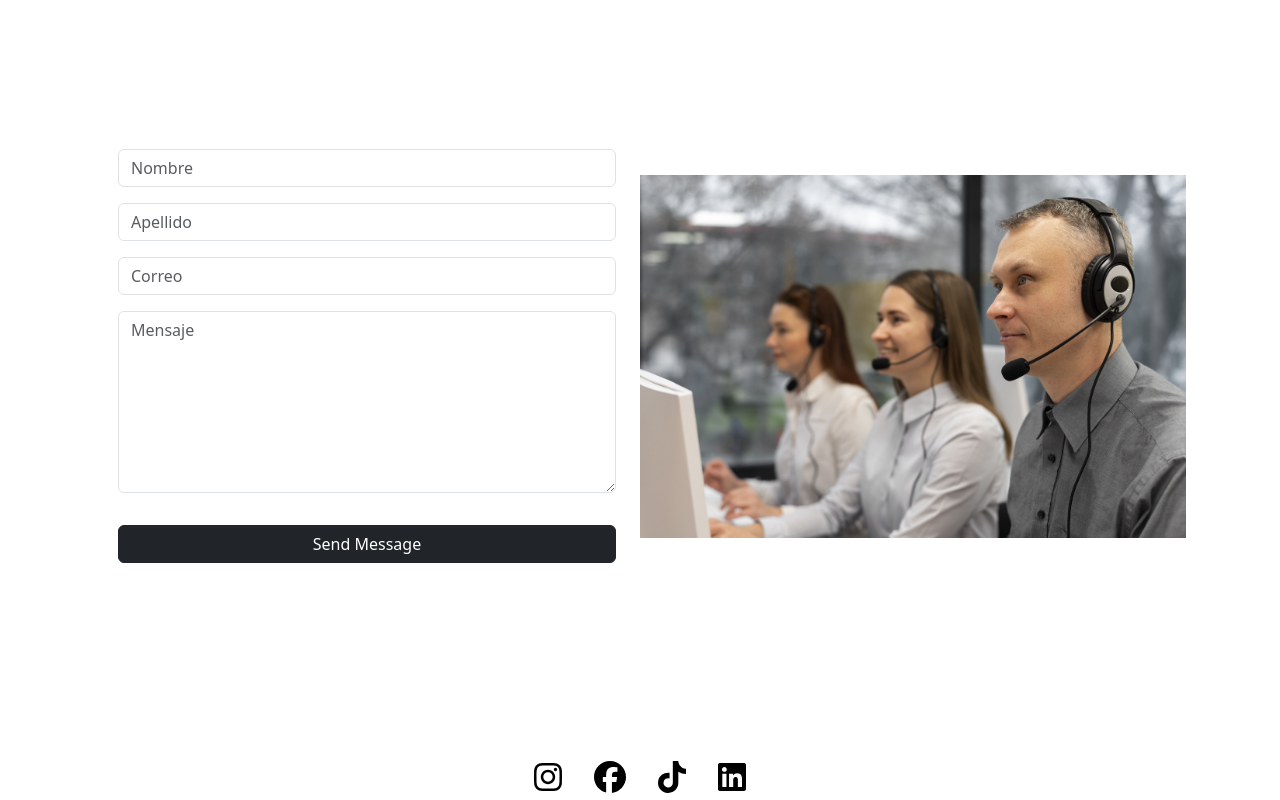
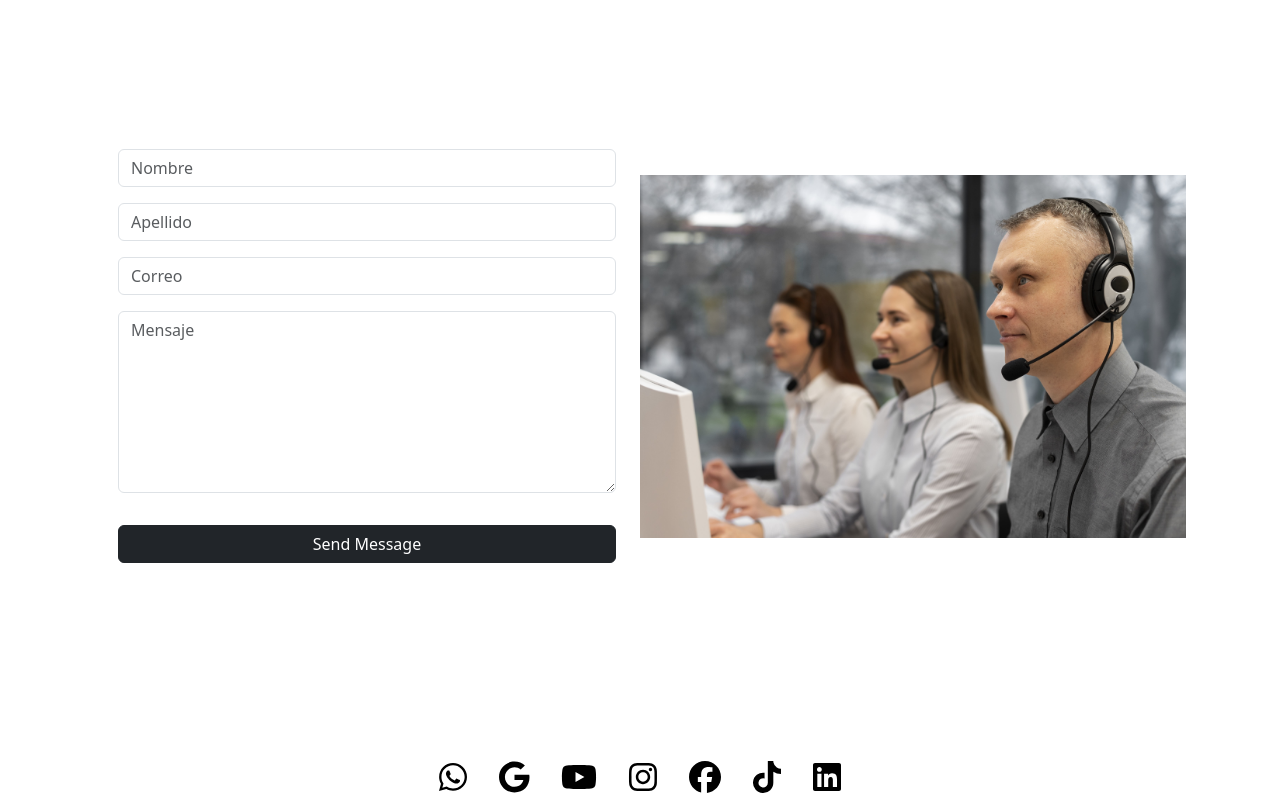
Before and after one commit to nahuelaramburu-rmb/project01, a React (Create React App) app: page / in a window 1280 px wide. Shown: the part 790-1590 px from the top of the page. Built offline with nearby package versions, Linux system fonts and the light colour scheme.

Commit message:
Agregado de links a redes sociales a la socialBar

```diff
--- a/package.json
+++ b/package.json
@@ -6,7 +6,7 @@
     "@emailjs/browser": "^4.3.3",
     "@fortawesome/fontawesome-svg-core": "^6.5.2",
     "@fortawesome/free-brands-svg-icons": "^6.5.2",
-    "@fortawesome/react-fontawesome": "^0.2.1",
+    "@fortawesome/react-fontawesome": "^0.2.2",
     "@testing-library/jest-dom": "^5.17.0",
     "@testing-library/react": "^13.4.0",
     "@testing-library/user-event": "^13.5.0",
--- a/src/components/SocialBar/SocialBar.jsx
+++ b/src/components/SocialBar/SocialBar.jsx
@@ -1,9 +1,12 @@
 import { FontAwesomeIcon } from "@fortawesome/react-fontawesome";
 import {
+  faWhatsapp,
+  faYoutube,
   faFacebook,
   faInstagram,
   faTiktok,
   faLinkedin,
+  faGoogle,
 } from "@fortawesome/free-brands-svg-icons";
 import "../SocialBar/css/SocialBar.css";
 export default function SocialBar() {
@@ -11,15 +14,39 @@ export default function SocialBar() {
     <div className="social-container m-auto">
       {/* <h3>Social Bar</h3> */}
 
-      <a href="https://www.instagram.com/" className="instagram social">
+      <a href="https://wa.me/5492216254625" className="whatsapp social">
+        <FontAwesomeIcon icon={faWhatsapp} size="2x" />
+      </a>
+
+      <a href="mailto:ricardochianicoach@gmail.com" className="gmail social">
+        <FontAwesomeIcon icon={faGoogle} size="2x" />
+      </a>
+
+      <a
+        href="https://www.youtube.com/@RicardoChianiCoach"
+        className="youtube social"
+      >
+        <FontAwesomeIcon icon={faYoutube} size="2x" />
+      </a>
+
+      <a
+        href="https://www.instagram.com/ricardochianicoach/"
+        className="instagram social"
+      >
         <FontAwesomeIcon icon={faInstagram} size="2x" />
       </a>
 
-      <a href="https://www.facebook.com/" className="facebook social">
+      <a
+        href="https://www.facebook.com/profile.php?id=61553242420859&sk=about&locale=es_LA"
+        className="facebook social"
+      >
         <FontAwesomeIcon icon={faFacebook} size="2x" />
       </a>
 
-      <a href="https://www.tiktok.com/" className="tiktok social">
+      <a
+        href="https://www.tiktok.com/@ricardochianicoach/"
+        className="tiktok social"
+      >
         <FontAwesomeIcon icon={faTiktok} size="2x" />
       </a>
 
--- a/src/components/SocialBar/css/SocialBar.css
+++ b/src/components/SocialBar/css/SocialBar.css
@@ -16,6 +16,18 @@ a.social:hover {
   transform: translateY(-2px);
 }
 
+a.whatsapp {
+  color: black;
+}
+
+a.gmail {
+  color: black;
+}
+
+a.youtube {
+  color: black;
+}
+
 a.instagram {
   color: black;
 }
```
Also changed, not shown: 1 other file (tests, documents, lock files or other folders).
